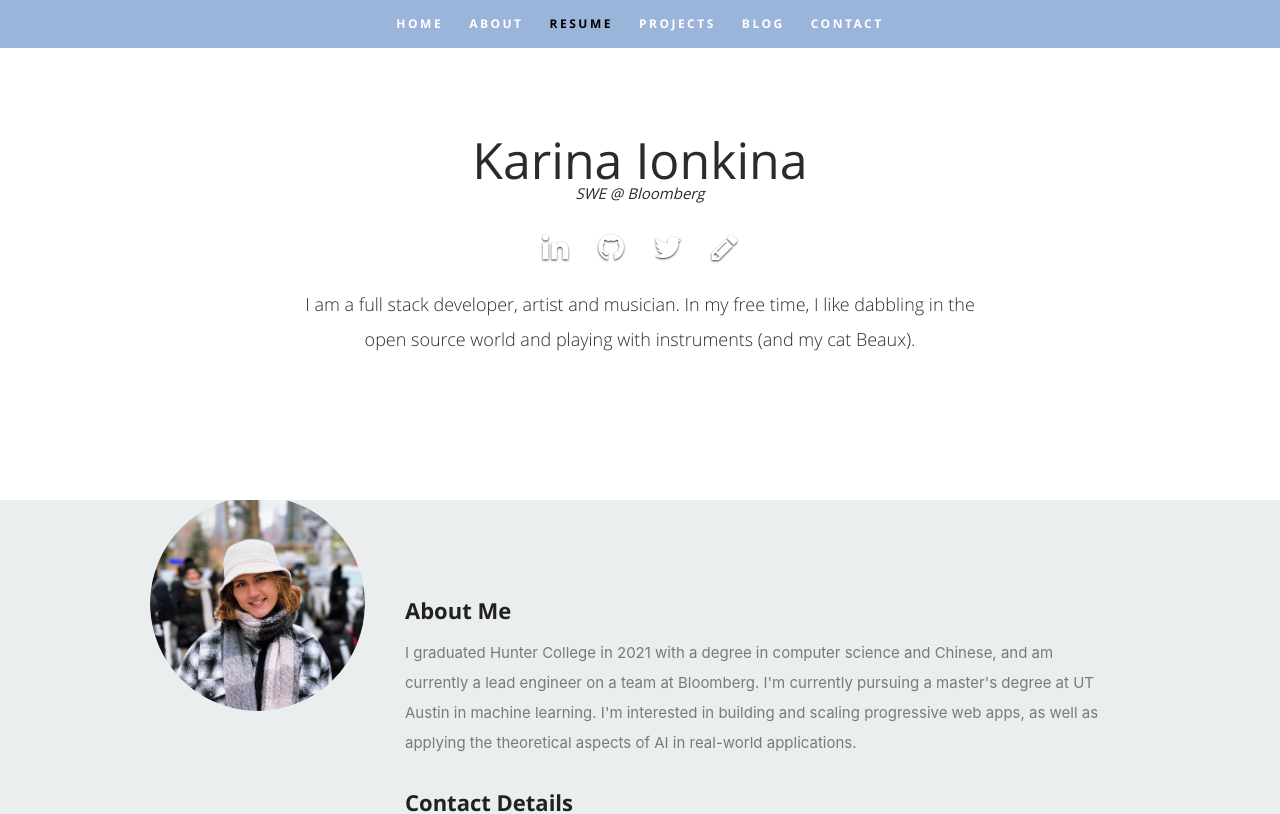
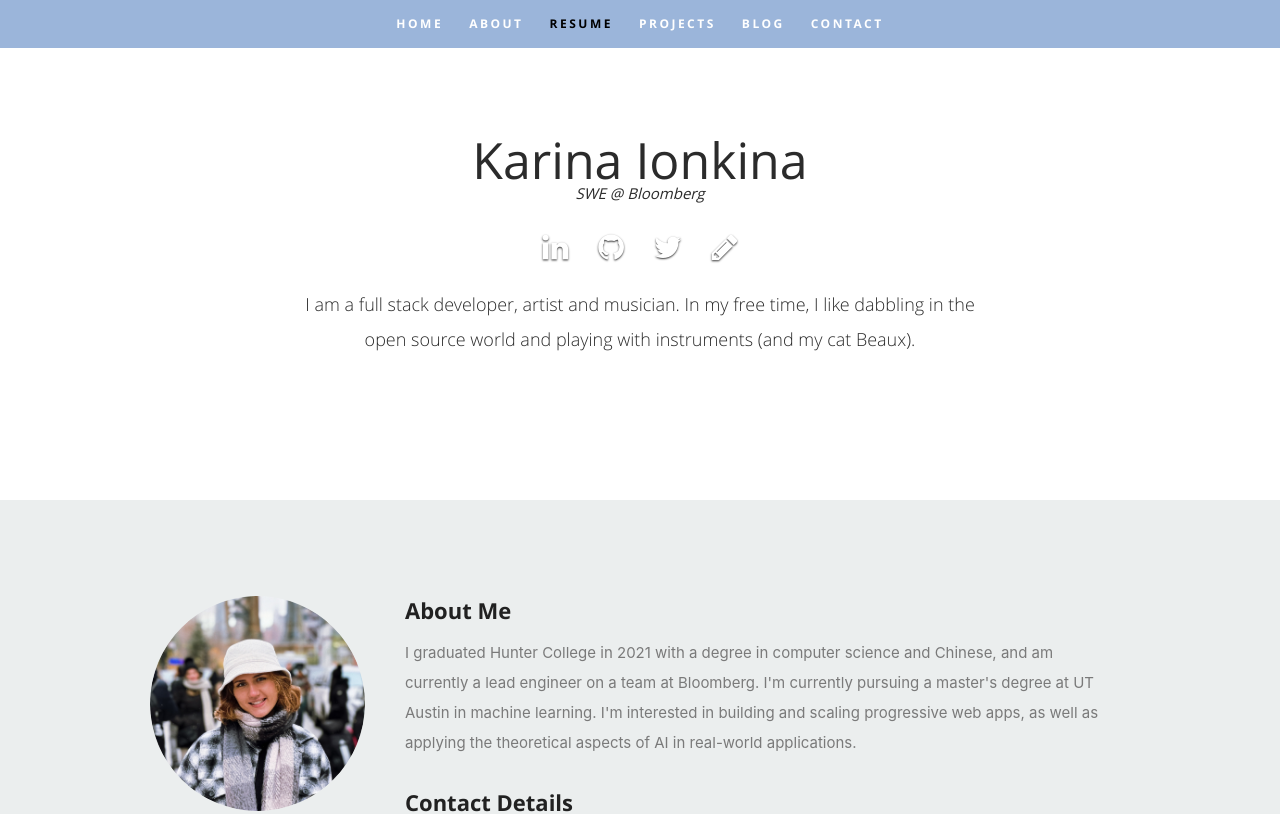
Before and after one commit to kionkina/kionkina.github.io, a React (Create React App) app: page / in a window 1280 px wide. Shown: the top 814 px of the page. Built offline with nearby package versions, Linux system fonts and the light colour scheme.

Commit message:
last formatting moment

```diff
--- a/src/components/About.js
+++ b/src/components/About.js
@@ -6,7 +6,7 @@ export default class About extends Component {
       <section id="about">
          <div className="row">
 
-            <div className="three columns"  style={{top: '-100px'}}>
+            <div className="three columns">
 
 
                <img className="profile-pic"  src="images/profilepic.png" alt="" />
```
